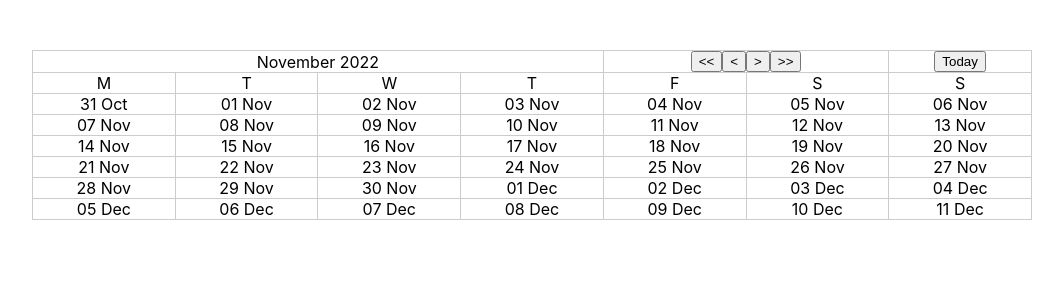
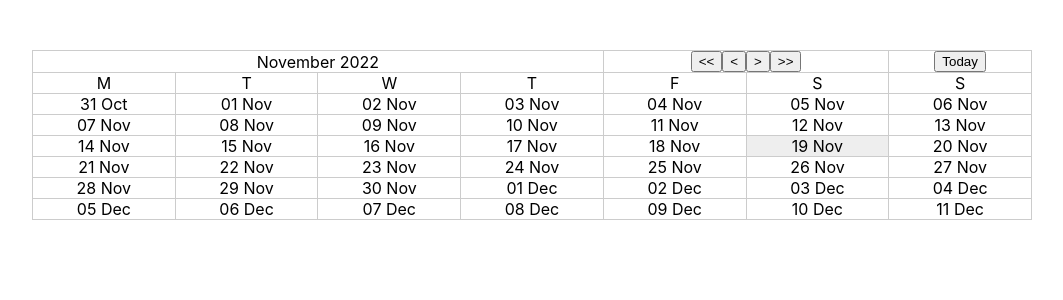
Before and after one commit to abandisch/calendar, a React (Create React App) app: page / in a window 1280 px wide. Shown: the top 300 px of the page, without its empty margins (18-1081 px from the left). Built offline with nearby package versions, Linux system fonts and the light colour scheme.

Commit message:
show selected date

```diff
--- a/src/App.tsx
+++ b/src/App.tsx
@@ -10,7 +10,7 @@ function App() {
   };
 
   const handleRenderDay = (d: Date) => {
-    return <div>{format(d, "dd MMM")}</div>;
+    return <div onClick={() => setDate(d)}>{format(d, "dd MMM")}</div>;
   };
 
   const handleRenderMonthTitle = (d: Date) => {
--- a/src/components/Calendar.tsx
+++ b/src/components/Calendar.tsx
@@ -1,10 +1,12 @@
-import { useState } from "react";
+import { useEffect, useState } from "react";
+import clsx from "clsx";
 import {
   format as formatDate,
   differenceInCalendarYears as diffYears,
   startOfMonth,
   addMonths,
   addYears,
+  isSameDay,
 } from "date-fns";
 import Cell from "./Cell";
 import css from "./calendar.module.css";
@@ -34,9 +36,13 @@ function Calendar({
   onRenderDay,
   onRenderMonthTitle,
 }: Props) {
-  const [currentDate, setCurrentDate] = useState(
-    startOfMonth(date || new Date())
-  );
+  const [currentDate, setCurrentDate] = useState(date || new Date());
+
+  useEffect(() => {
+    if (date) {
+      setCurrentDate(date);
+    }
+  }, [date]);
 
   const monthFormat = () => {
     const isCurrentYear = diffYears(currentDate, new Date()) === 0;
@@ -49,23 +55,19 @@ function Calendar({
   const postfixDates = monthCal.postfixDates;
 
   const handleGoToToday = () => {
-    const newDate = startOfMonth(new Date());
+    const newDate = new Date();
     setCurrentDate(newDate);
     onChange && onChange(newDate);
   };
 
   const handleChangeMonth = (direction: "forward" | "backward") => () => {
-    const newDate = startOfMonth(
-      addMonths(currentDate, direction === "backward" ? -1 : 1)
-    );
+    const newDate = addMonths(currentDate, direction === "backward" ? -1 : 1);
     setCurrentDate(newDate);
     onChange && onChange(newDate);
   };
 
   const handleChangeYear = (direction: "forward" | "backward") => () => {
-    const newDate = startOfMonth(
-      addYears(currentDate, direction === "backward" ? -1 : 1)
-    );
+    const newDate = addYears(currentDate, direction === "backward" ? -1 : 1);
     setCurrentDate(newDate);
     onChange && onChange(newDate);
   };
@@ -98,7 +100,10 @@ function Calendar({
 
       {Array.from({ length: prefixDates.length }).map((_, i) => {
         return (
-          <Cell key={`prefix-${i}`} className={css["empty-day"]}>
+          <Cell
+            key={`prefix-${i}`}
+            className={clsx(showPrefixDates && css["day"])}
+          >
             {showPrefixDates ? (
               onRenderDay ? (
                 onRenderDay(prefixDates[i])
@@ -113,7 +118,13 @@ function Calendar({
       })}
 
       {Array.from({ length: daysInMonth }).map((_, i) => (
-        <Cell key={`num-days-${i}`} className={css["day"]}>
+        <Cell
+          key={`num-days-${i}`}
+          className={clsx(
+            css["day"],
+            currentDate.getDate() === i + 1 && css["selected-day"]
+          )}
+        >
           {onRenderDay
             ? onRenderDay(
                 new Date(
@@ -128,7 +139,10 @@ function Calendar({
 
       {Array.from({ length: postfixDates.length }).map((_, i) => {
         return (
-          <Cell key={`postfix-${i}`} className={css["empty-day"]}>
+          <Cell
+            key={`postfix-${i}`}
+            className={clsx(showPostfixDates && css["day"])}
+          >
             {showPostfixDates ? (
               onRenderDay ? (
                 onRenderDay(postfixDates[i])
--- a/src/components/calendar.module.css
+++ b/src/components/calendar.module.css
@@ -16,3 +16,12 @@
 .today-nav {
   grid-column-start: span 1;
 }
+
+.day:hover {
+  background-color: #eee;
+  cursor: pointer;
+}
+
+.selected-day {
+  background-color: #eee;
+}
```
